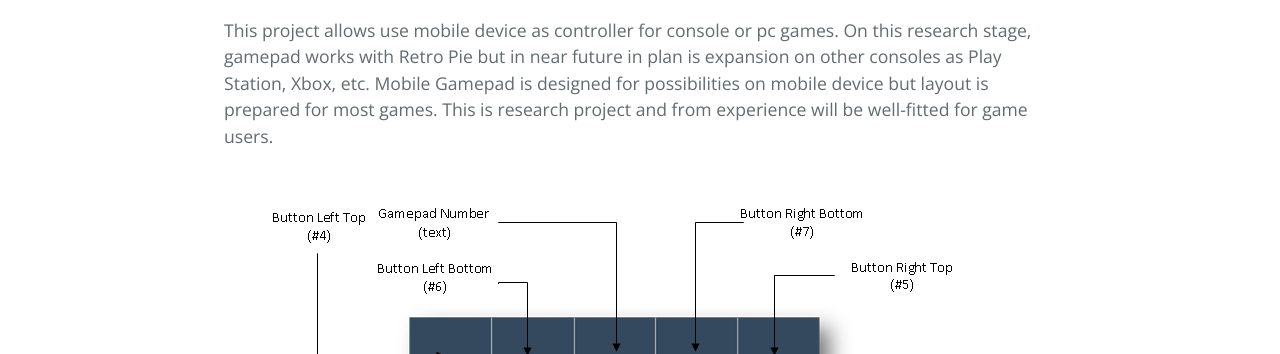
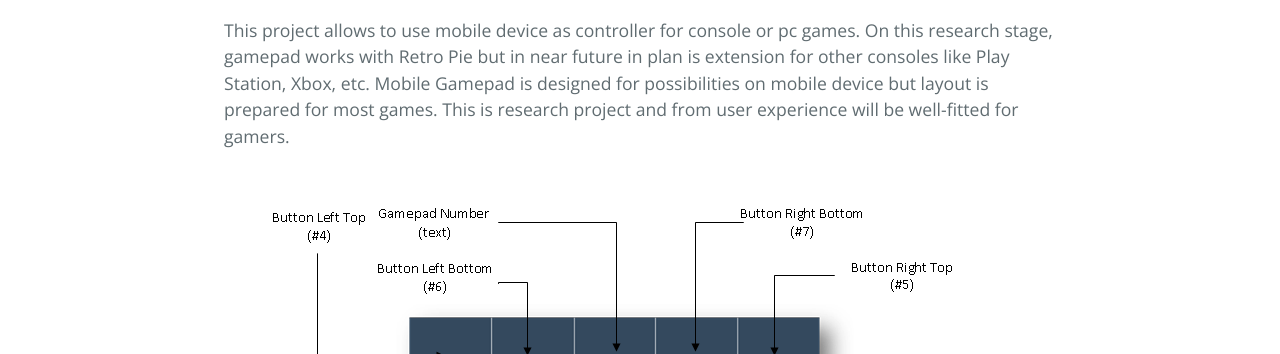
Before and after one commit to sbidolach/mobile-gamepad, a plain HTML site: page index.html in a window 1280 px wide. Shown: the part 446-800 px from the top of the page. Drawn offline with nearby package versions, Linux system fonts and the light colour scheme.

Commit message:
Update index.html

```diff
--- a/index.html
+++ b/index.html
@@ -27,9 +27,9 @@
             Universal mobile gamepad
         </h3>
         <p>
-            This project allows use mobile device as controller for console or pc games. On this research stage, gamepad works with Retro Pie but
-            in near future in plan is expansion on other consoles as Play Station, Xbox, etc. Mobile Gamepad is designed for possibilities on mobile
-            device but layout is prepared for most games. This is research project and from experience will be well-fitted for game users.
+            This project allows to use mobile device as controller for console or pc games. On this research stage, gamepad works with Retro Pie but
+            in near future in plan is extension for other consoles like Play Station, Xbox, etc. Mobile Gamepad is designed for possibilities on mobile
+            device but layout is prepared for most games. This is research project and from user experience will be well-fitted for gamers.
         </p>
         <p>
             <img src="img/schema_mobilegamepad.png" />
```
